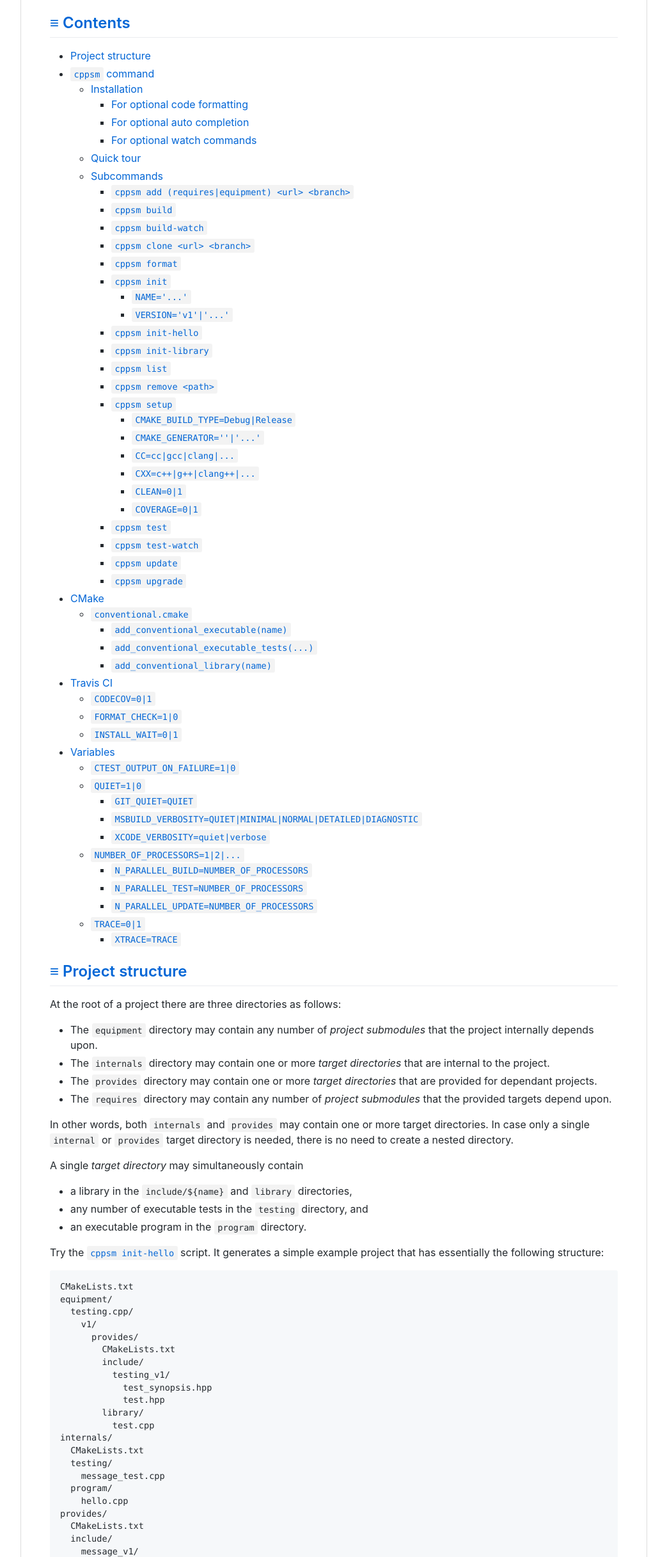
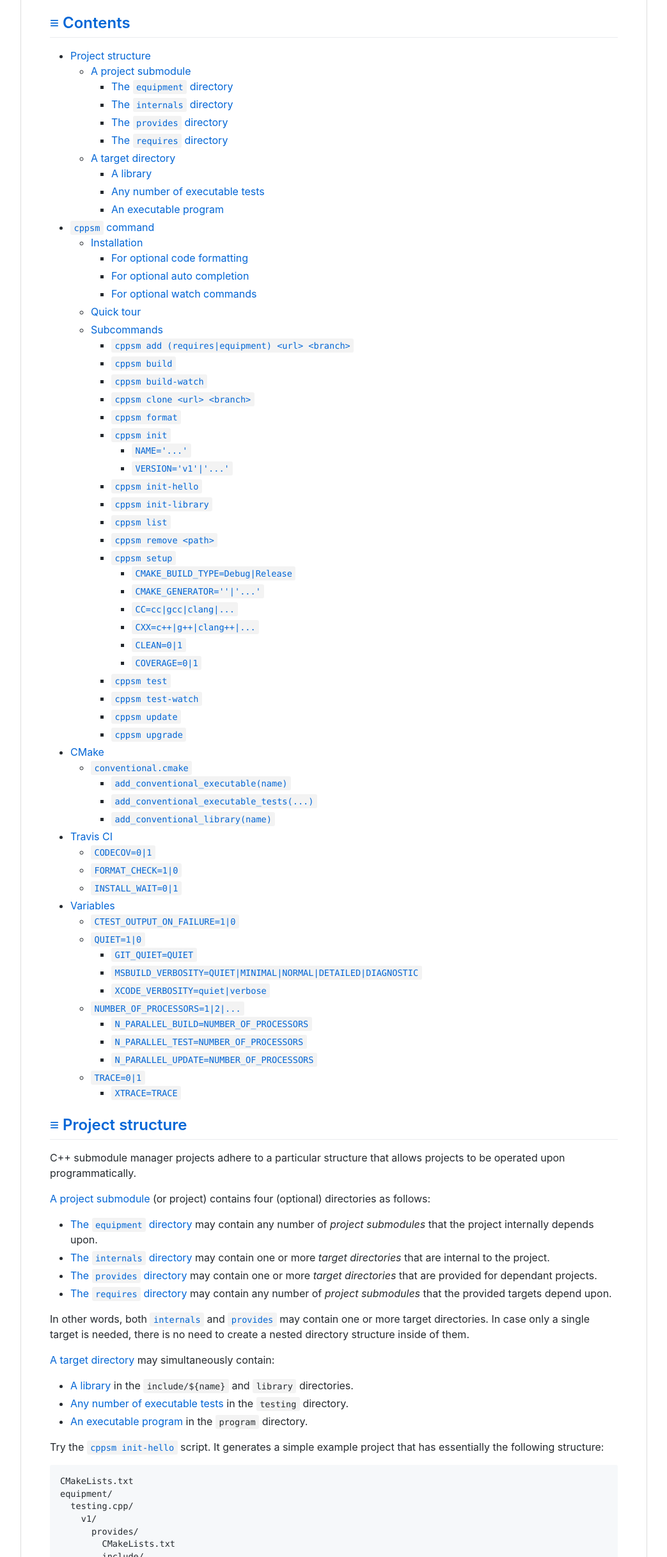
Before and after one commit to cppsm/cppsm.github.io, a website: page index.html in a window 1280 px wide. Shown: the part 1406-3839 px from the top of the page at 64% size, without its empty margins (118-1161 px from the left). Drawn offline with nearby package versions, Linux system fonts and the light colour scheme.

Commit message:
Links to the project structure items

```diff
--- a/index.html
+++ b/index.html
@@ -32,7 +32,22 @@ excessive configuration.</p>
 </ul>
 <h2><a id="contents"></a> <a href="#contents">≡</a> <a href="#contents">Contents</a></h2>
 <ul>
-<li><a href="#project-structure">Project structure</a></li>
+<li><a href="#project-structure">Project structure</a><ul>
+<li><a href="#project-submodule">A project submodule</a><ul>
+<li><a href="#equipment-directory">The <code>equipment</code> directory</a></li>
+<li><a href="#internals-directory">The <code>internals</code> directory</a></li>
+<li><a href="#provides-directory">The <code>provides</code> directory</a></li>
+<li><a href="#requires-directory">The <code>requires</code> directory</a></li>
+</ul>
+</li>
+<li><a href="#target-directory">A target directory</a><ul>
+<li><a href="#library-target">A library</a></li>
+<li><a href="#testing-target">Any number of executable tests</a></li>
+<li><a href="#program-target">An executable program</a></li>
+</ul>
+</li>
+</ul>
+</li>
 <li><a href="#cppsm-command"><code>cppsm</code> command</a><ul>
 <li><a href="#installation">Installation</a><ul>
 <li><a href="#for-optional-code-formatting">For optional code formatting</a></li>
@@ -110,25 +125,36 @@ excessive configuration.</p>
 </li>
 </ul>
 <h2><a id="project-structure"></a> <a href="#contents">≡</a> <a href="#project-structure">Project structure</a></h2>
-<p>At the root of a project there are three directories as follows:</p>
+<p>C++ submodule manager projects adhere to a particular structure that allows
+projects to be operated upon programmatically.</p>
+<p><a id="project-submodule"></a><a href="#project-submodule">A project submodule</a> (or
+project) contains four (optional) directories as follows:</p>
 <ul>
-<li>The <code>equipment</code> directory may contain any number of <em>project submodules</em> that
-the project internally depends upon.</li>
-<li>The <code>internals</code> directory may contain one or more <em>target directories</em> that
-are internal to the project.</li>
-<li>The <code>provides</code> directory may contain one or more <em>target directories</em> that are
-provided for dependant projects.</li>
-<li>The <code>requires</code> directory may contain any number of <em>project submodules</em> that
-the provided targets depend upon.</li>
+<li><a id="equipment-directory"></a><a href="#equipment-directory">The <code>equipment</code> directory</a>
+may contain any number of <em>project submodules</em> that the project internally
+depends upon.</li>
+<li><a id="internals-directory"></a><a href="#internals-directory">The <code>internals</code> directory</a>
+may contain one or more <em>target directories</em> that are internal to the project.</li>
+<li><a id="provides-directory"></a><a href="#provides-directory">The <code>provides</code> directory</a>
+may contain one or more <em>target directories</em> that are provided for dependant
+projects.</li>
+<li><a id="requires-directory"></a><a href="#requires-directory">The <code>requires</code> directory</a>
+may contain any number of <em>project submodules</em> that the provided targets
+depend upon.</li>
 </ul>
-<p>In other words, both <code>internals</code> and <code>provides</code> may contain one or more target
-directories. In case only a single <code>internal</code> or <code>provides</code> target directory is
-needed, there is no need to create a nested directory.</p>
-<p>A single <em>target directory</em> may simultaneously contain</p>
+<p>In other words, both <a href="#internals-directory"><code>internals</code></a> and
+<a href="#provides-directory"><code>provides</code></a> may contain one or more target directories. In
+case only a single target is needed, there is no need to create a nested
+directory structure inside of them.</p>
+<p><a id="target-directory"></a><a href="#target-directory">A target directory</a> may
+simultaneously contain:</p>
 <ul>
-<li>a library in the <code>include/${name}</code> and <code>library</code> directories,</li>
-<li>any number of executable tests in the <code>testing</code> directory, and</li>
-<li>an executable program in the <code>program</code> directory.</li>
+<li><a id="library-target"></a><a href="#library-target">A library</a> in the
+<code>include/${name}</code> and <code>library</code> directories.</li>
+<li><a id="testing-target"></a><a href="#testing-target">Any number of executable tests</a>
+in the <code>testing</code> directory.</li>
+<li><a id="program-target"></a><a href="#program-target">An executable program</a> in the
+<code>program</code> directory.</li>
 </ul>
 <p>Try the <a href="#cppsm-init-hello"><code>cppsm init-hello</code></a> script. It generates a simple
 example project that has essentially the following structure:</p>
```
Also changed, not shown: index.md (+37 -16 lines).
